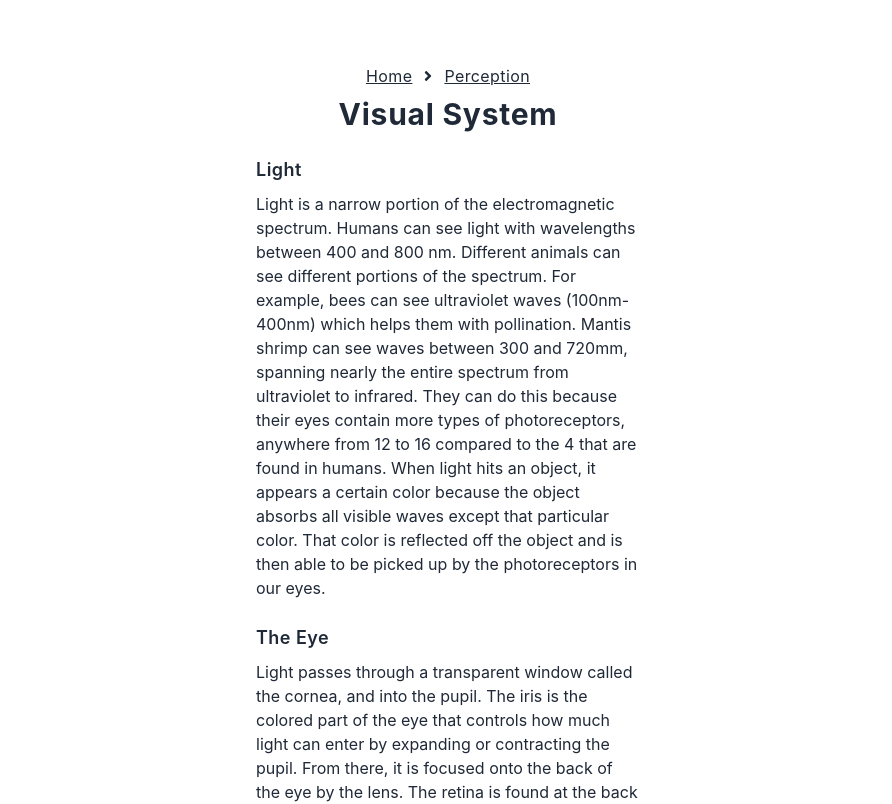
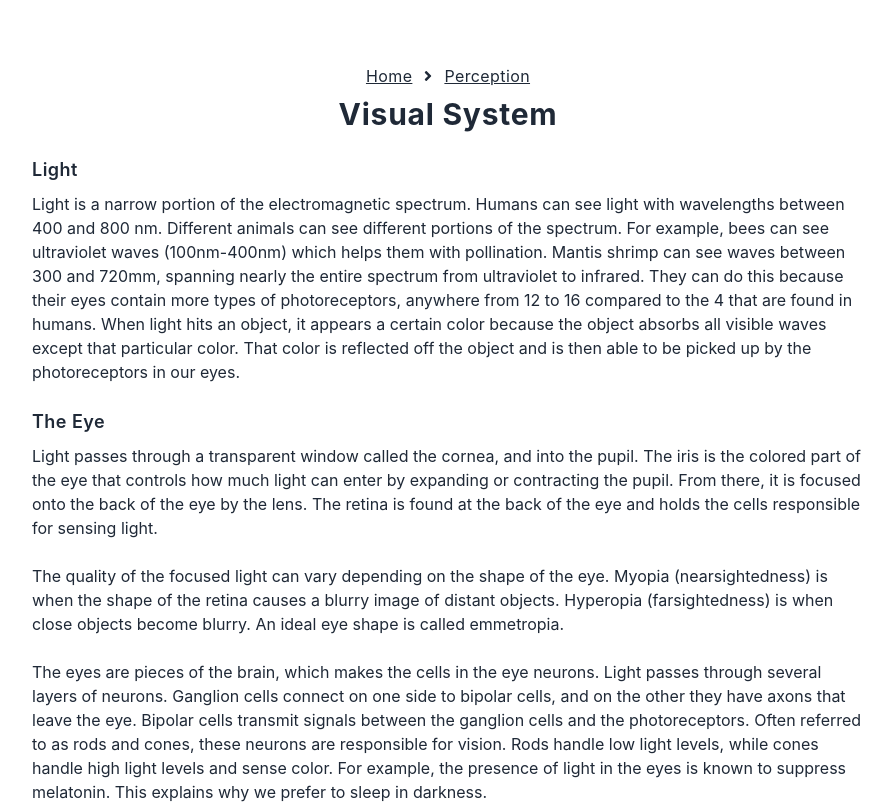
Before and after one commit to worldofchristian/neuronotes, a React (Create React App) app: page /visualsystem in a window 1280 px wide. Shown: the top 804 px of the page, without its empty margins (192-1084 px from the left). Built offline with nearby package versions, Linux system fonts and the light colour scheme.

Commit message:
min-w-md

```diff
--- a/src/components/VisualSystem.js
+++ b/src/components/VisualSystem.js
@@ -11,7 +11,7 @@ const VisualSystem = ({ defaultPosition }) => {
     <div
     className='flex items-center justify-center'>
       <div
-      className='max-w-md p-4'>
+      className='min-w-md lg:max-w-4xl p-4'>
           <div
           className='flex-col my-12'>
               <div
```
